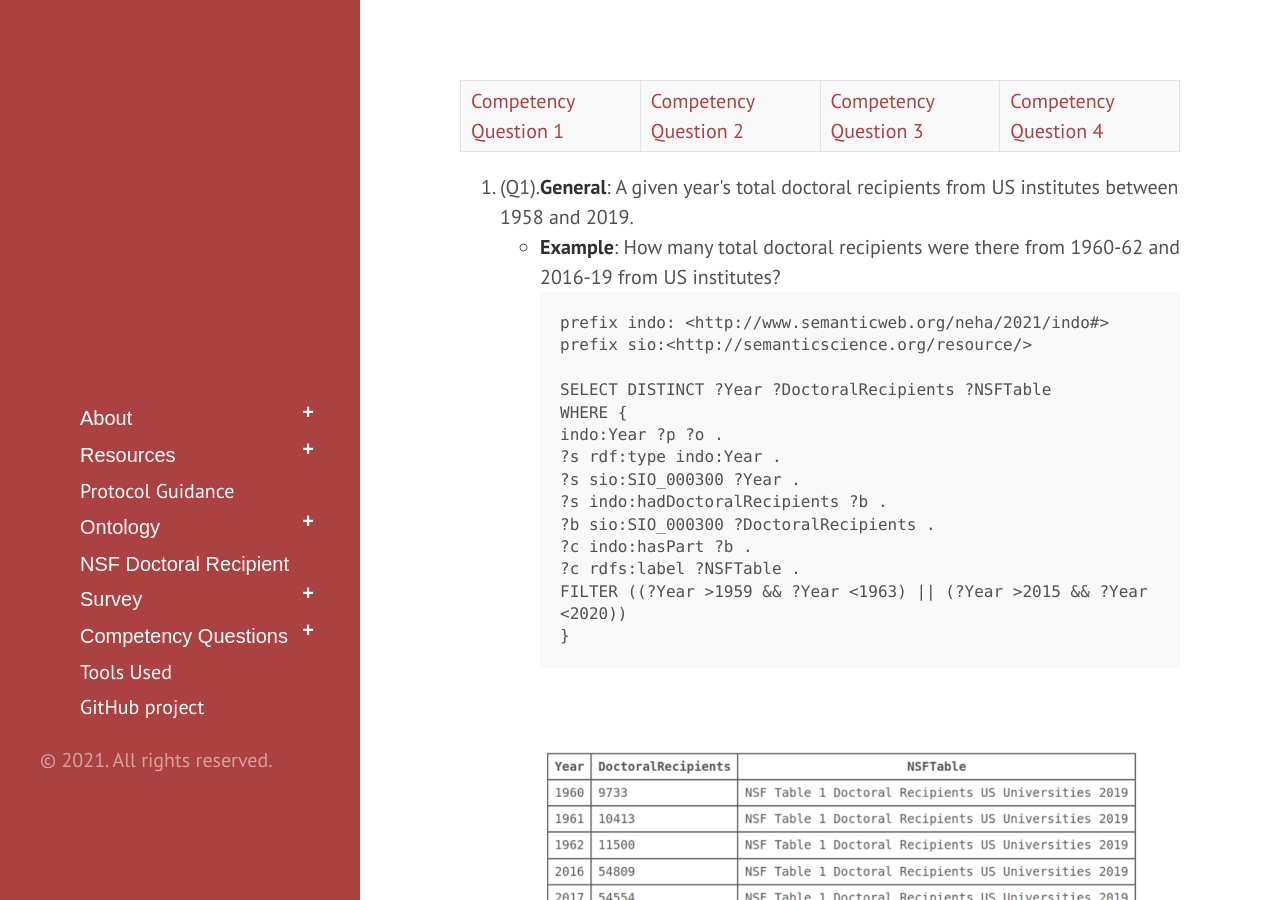
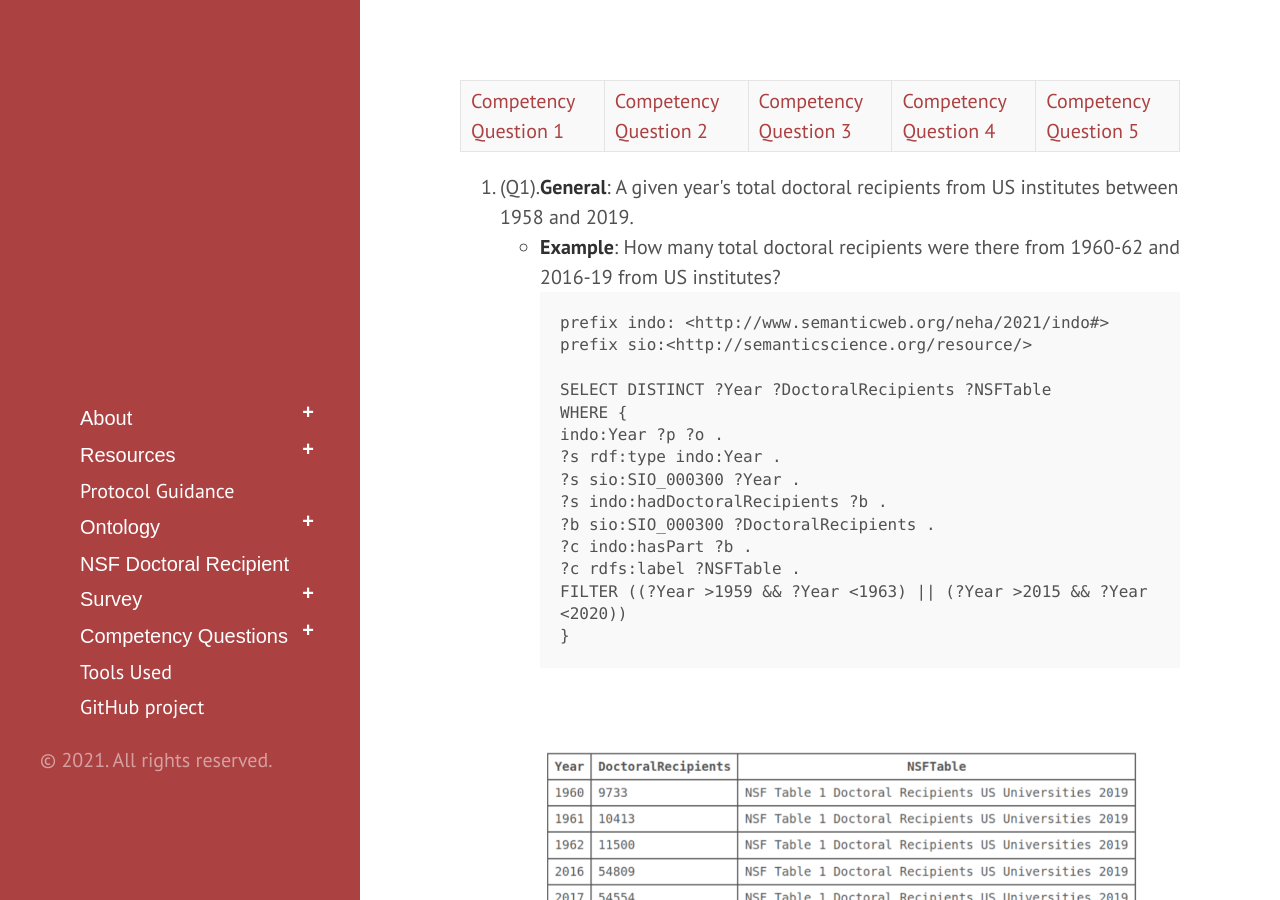
Before and after one commit to tetherless-world/institute-demographic-ontology, a Jekyll site: the page built from competencyquestion.md, in a window 1280 px wide and 900 px high. Built offline with Jekyll 4.4.1, drawn with Linux system fonts in a browser that asks for light colours; Markdown is read by kramdown in place of the engine named in the settings.

Commit message:
syntax fixes

```diff
--- a/competencyquestion.md
+++ b/competencyquestion.md
@@ -2,7 +2,7 @@
 layout: default
 title: Competency Questions
 ---
-[Competency Question 1](#question1) | [Competency Question 2](#question2) | [Competency Question 3](#question3) | [Competency Question 4](#question4)
+[Competency Question 1](#question1) | [Competency Question 2](#question2) | [Competency Question 3](#question3) | [Competency Question 4](#question4) | [Competency Question 5](#question5)
 
 <article class="mb-5" id="competencyquestions">
 
```
